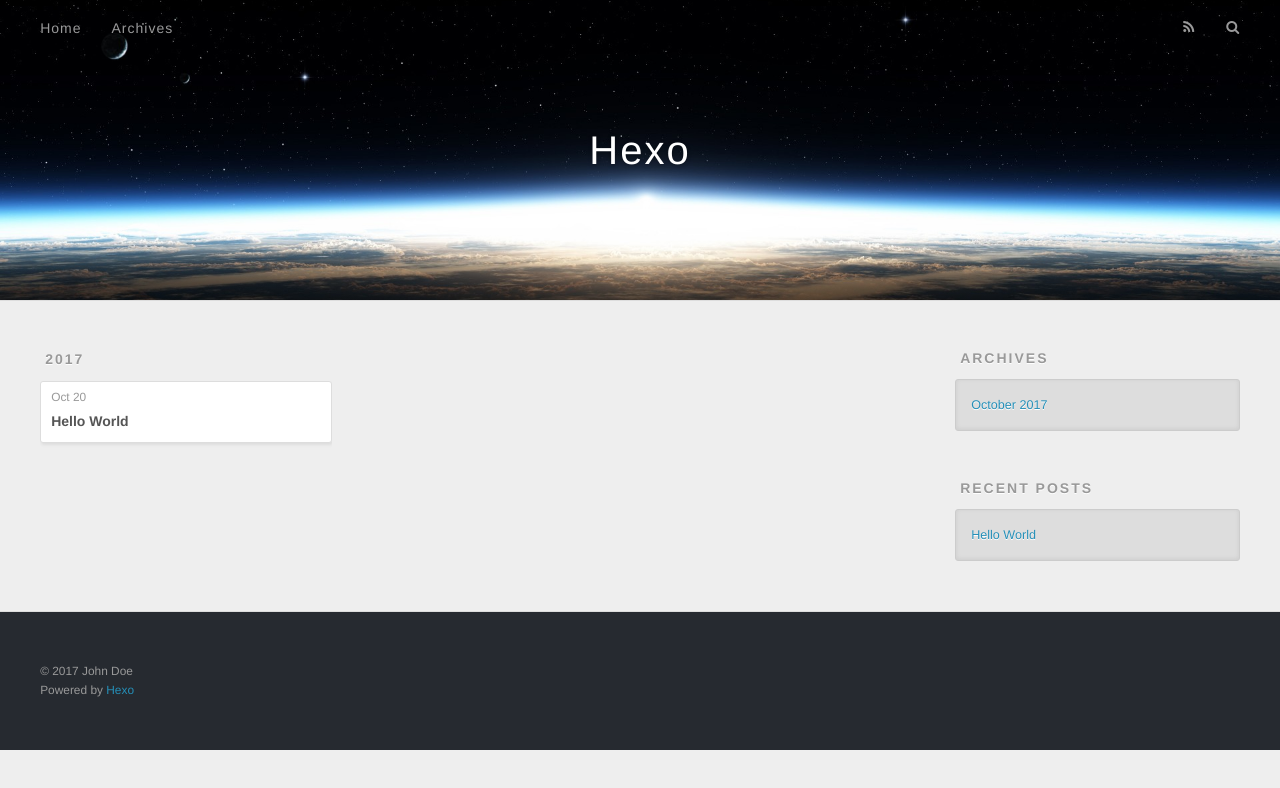
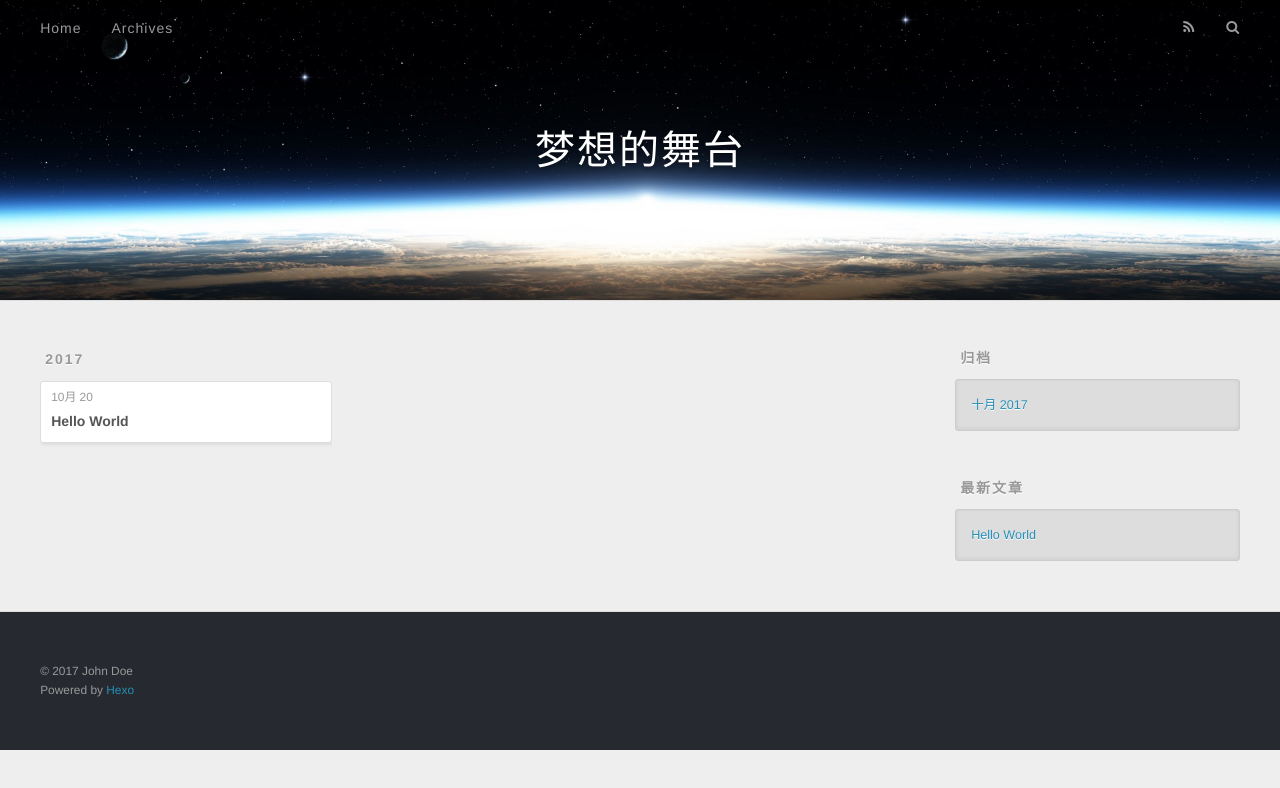
Before and after one commit to lizichen0403/lizichen0403.github.io, a plain HTML site: page archives/2017/10/index.html in a window 1280 px wide. Drawn offline with nearby package versions, Linux system fonts and the light colour scheme.

Commit message:
Site updated: 2017-10-20 14:36:14

```diff
--- a/archives/2017/10/index.html
+++ b/archives/2017/10/index.html
@@ -3,16 +3,17 @@
 <head>
   <meta charset="utf-8">
 
-  <title>Archives: 2017/10 | Hexo</title>
+  <title>归档: 2017/10 | 梦想的舞台</title>
   <meta name="viewport" content="width=device-width, initial-scale=1, maximum-scale=1">
   <meta property="og:type" content="website">
-<meta property="og:title" content="Hexo">
+<meta property="og:title" content="梦想的舞台">
 <meta property="og:url" content="http://yoursite.com/archives/2017/10/index.html">
-<meta property="og:site_name" content="Hexo">
+<meta property="og:site_name" content="梦想的舞台">
+<meta property="og:locale" content="zh-CN">
 <meta name="twitter:card" content="summary">
-<meta name="twitter:title" content="Hexo">
+<meta name="twitter:title" content="梦想的舞台">
 
-    <link rel="alternate" href="/atom.xml" title="Hexo" type="application/atom+xml">
+    <link rel="alternate" href="/atom.xml" title="梦想的舞台" type="application/atom+xml">
 
 
     <link rel="icon" href="/favicon.png">
@@ -33,7 +34,7 @@
   <div id="header-outer" class="outer">
     <div id="header-title" class="inner">
       <h1 id="logo-wrap">
-        <a href="/" id="logo">Hexo</a>
+        <a href="/" id="logo">梦想的舞台</a>
       </h1>
 
     </div>
@@ -50,7 +51,7 @@
 
           <a id="nav-rss-link" class="nav-icon" href="/atom.xml" title="RSS Feed"></a>
 
-        <a id="nav-search-btn" class="nav-icon" title="Search"></a>
+        <a id="nav-search-btn" class="nav-icon" title="搜索"></a>
       </nav>
       <div id="search-form-wrap">
         <form action="//google.com/search" method="get" accept-charset="UTF-8" class="search-form"><input type="search" name="q" class="search-form-input" placeholder="Search"><button type="submit" class="search-form-submit">&#xF002;</button><input type="hidden" name="sitesearch" value="http://yoursite.com"></form>
@@ -76,7 +77,7 @@
   <div class="archive-article-inner">
     <header class="archive-article-header">
       <a href="/2017/10/20/hello-world/" class="archive-article-date">
-  <time datetime="2017-10-20T06:21:12.000Z" itemprop="datePublished">Oct 20</time>
+  <time datetime="2017-10-20T06:21:12.000Z" itemprop="datePublished">10月 20</time>
 </a>
 
 
@@ -107,9 +108,9 @@
 
 
   <div class="widget-wrap">
-    <h3 class="widget-title">Archives</h3>
+    <h3 class="widget-title">归档</h3>
     <div class="widget">
-      <ul class="archive-list"><li class="archive-list-item"><a class="archive-list-link" href="/archives/2017/10/">October 2017</a></li></ul>
+      <ul class="archive-list"><li class="archive-list-item"><a class="archive-list-link" href="/archives/2017/10/">十月 2017</a></li></ul>
     </div>
   </div>
 
@@ -117,7 +118,7 @@
 
 
   <div class="widget-wrap">
-    <h3 class="widget-title">Recent Posts</h3>
+    <h3 class="widget-title">最新文章</h3>
     <div class="widget">
       <ul>
 
```
Also changed, not shown: 2017/10/20/hello-world/index.html (+10 -9 lines), archives/2017/index.html (+12 -11 lines), archives/index.html (+12 -11 lines), index.html (+12 -11 lines).
